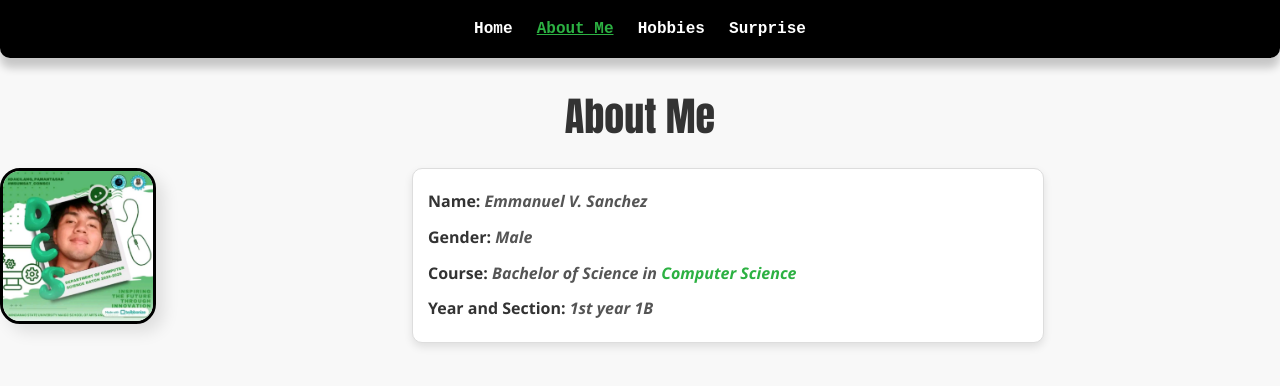
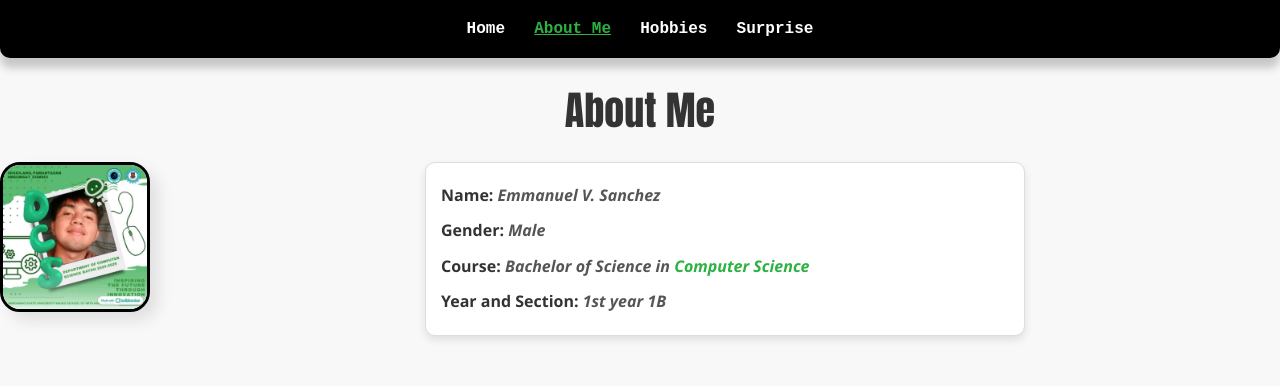
Before and after one commit to rujuuu/slideshow_homepage, a plain HTML site: page html_files/about_me.html in a window 1280 px wide. Drawn offline with Linux system fonts and the light colour scheme.

Commit message:
Update about_me.css

```diff
--- a/css/about_me.css
+++ b/css/about_me.css
@@ -1,26 +1,38 @@
+/* Universal Styling */
+* {
+  box-sizing: border-box; /* Ensures consistent layout */
+  margin: 0;
+  padding: 0;
+}
+
 body {
   background: #f8f8f8;
   font-family: 'Segoe UI', Tahoma, Geneva, Verdana, sans-serif;
   margin: 0;
   padding: 0;
   line-height: 1.6;
+  font-size: 16px; /* Consistent base font size */
+  color: #333; /* Default text color */
 }
 
 /* Navigation Styles */
 nav {
   background-color: #000;
-  padding: 15px;
+  padding: 15px 0; /* Balanced padding */
   text-align: center;
   border-bottom-left-radius: 10px;
   border-bottom-right-radius: 10px;
   box-shadow: 0px 10px 8px rgba(0, 0, 0, 0.2);
   margin-bottom: 20px;
+  position: sticky;
+  top: 0;
+  z-index: 1000;
 }
 
 nav a {
   color: #fff;
   text-decoration: none;
-  margin-right: 20px;
+  margin-right: 25px;
   font-family: 'Courier New', Courier, monospace;
   font-size: 16px;
   font-weight: bold;
@@ -33,7 +45,7 @@ nav a:last-child {
 
 nav a:hover {
   color: #2cb142;
-  transform: scale(1.1);
+  transform: scale(1.1); /* Hover effect */
 }
 
 nav a.active {
@@ -41,7 +53,7 @@ nav a.active {
   text-decoration: underline;
 }
 
-
+/* Header Styling */
 h1 {
   font-family: Impact, Haettenschweiler, 'Arial Narrow Bold', sans-serif;
   text-align: center;
@@ -50,15 +62,17 @@ h1 {
   color: #333;
 }
 
+/* Profile Picture Styling */
 .pfp {
   float: left;
   margin-right: 20px;
   width: 150px;
   border: 3px solid #000;
   border-radius: 20px;
-  box-shadow: 8px 8px 16px rgba(0, 0, 0, 0.1); /* Enhanced shadow for depth */
+  box-shadow: 8px 8px 16px rgba(0, 0, 0, 0.1); /* Enhanced shadow */
 }
 
+/* Text Container Styling */
 .me {
   display: flex;
   flex-direction: column;
@@ -67,13 +81,13 @@ h1 {
   border-radius: 10px;
   border: 1px solid #ddd;
   background: #fff;
-  box-shadow: 0px 4px 8px rgba(0, 0, 0, 0.1); /* Subtle shadow for a card effect */
+  box-shadow: 0px 4px 8px rgba(0, 0, 0, 0.1); /* Card effect */
   max-width: 600px;
-  margin: 20px auto; /* Center the container on the page */
+  margin: 20px auto;
 }
 
 h2 {
-  font-size: 1rem; /* Use relative units for consistent scaling */
+  font-size: 1rem;
   color: #333;
   margin: 5px 0;
 }
@@ -87,19 +101,22 @@ h2 strong {
   color: #2cb142;
 }
 
+/* Responsive Styling for Smaller Screens */
 @media (max-width: 768px) {
-  /* Responsive adjustments for smaller screens */
+  /* Profile picture styling */
   .pfp {
     float: none;
     margin: 0 auto 20px;
     display: block;
   }
 
+  /* Text container adjustments */
   .me {
     max-width: 90%;
     padding: 10px;
   }
 
+  /* Navigation bar adjustments */
   nav {
     padding: 10px;
   }
@@ -109,7 +126,12 @@ h2 strong {
     margin-right: 10px;
   }
 
+  /* Header font size adjustments */
   h1 {
     font-size: 2rem;
   }
+
+  h2 {
+    font-size: 0.9rem; /* Slightly smaller font size for headers on mobile */
+  }
 }
```
